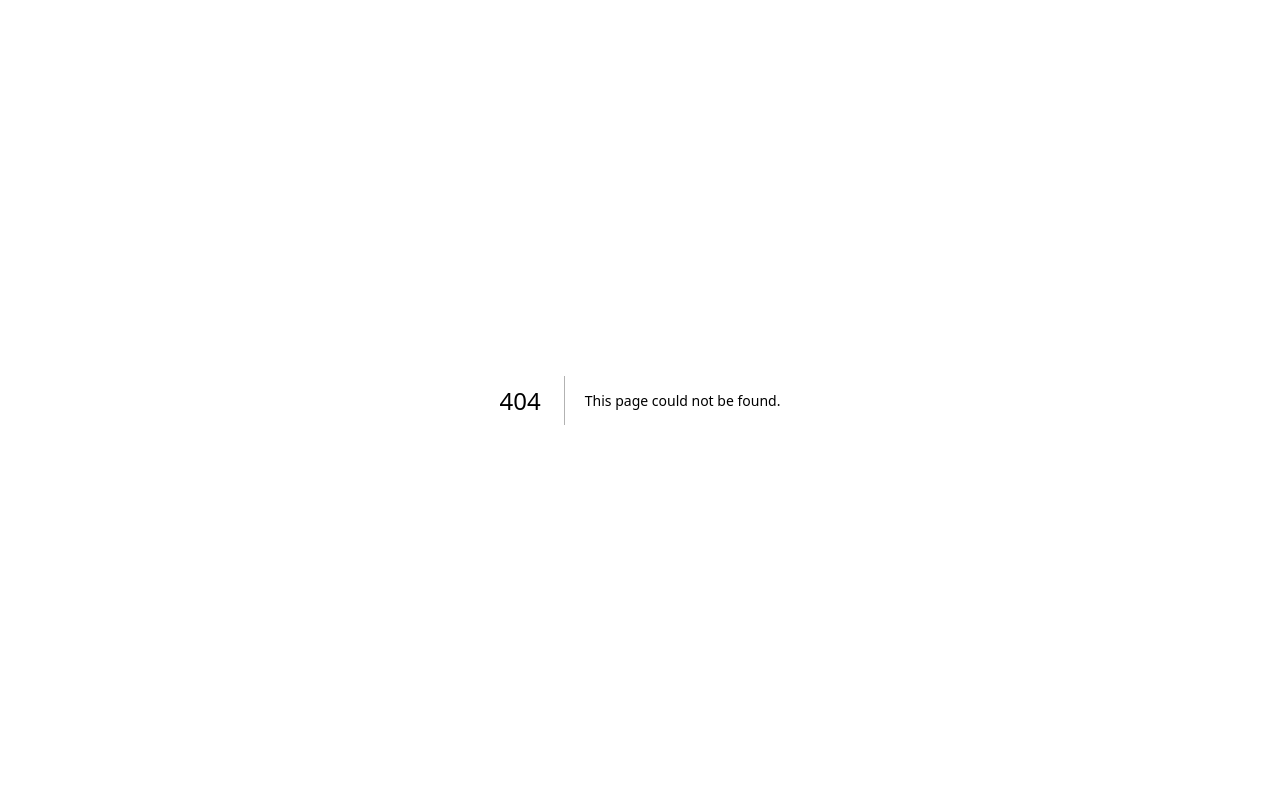
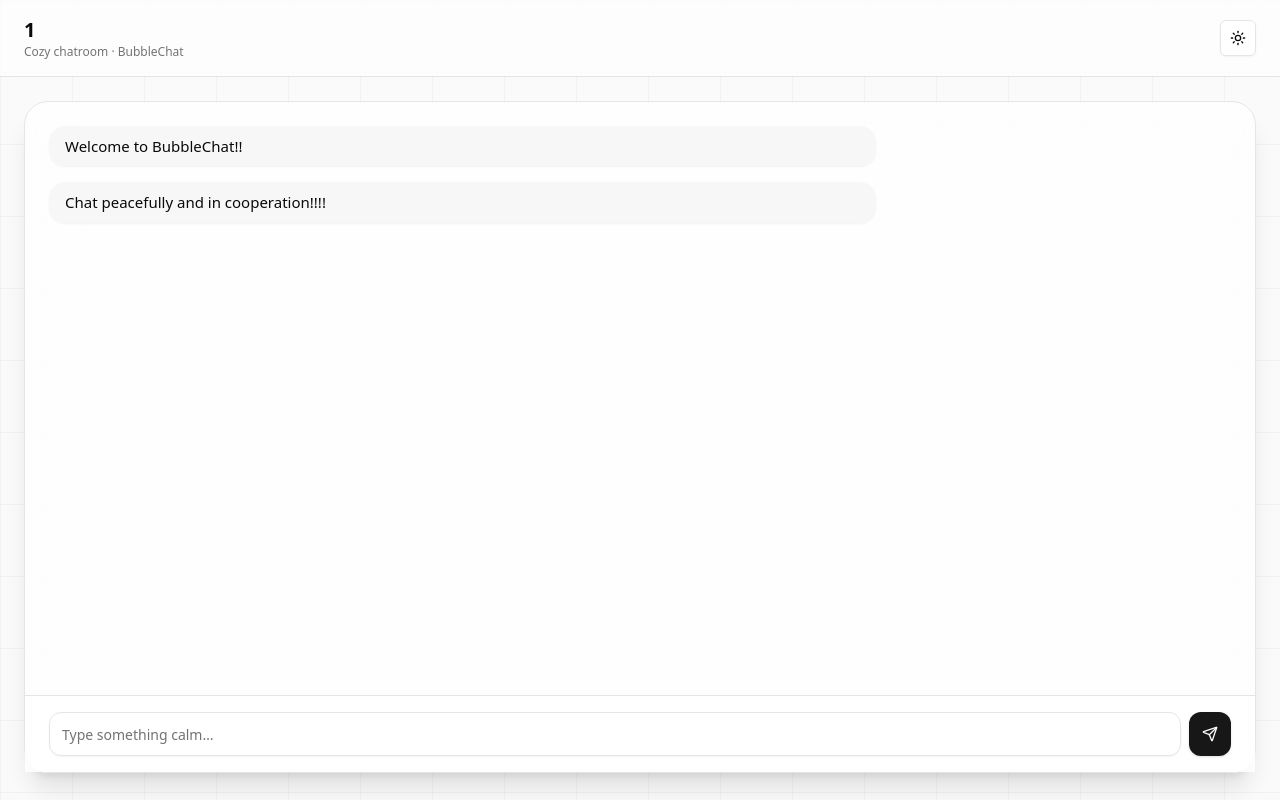
Before and after one commit to vedantchavare04/BubbleChat, a Next.js app in the folder apps/web/: page /chatrooms/rooms/1 in a window 1280 px wide. Before the commit this address had no page. Built offline with nearby package versions, Linux system fonts and the light colour scheme.

Commit message:
specific chatroom create

```diff
--- a/apps/web/app/chatrooms/page.tsx
+++ b/apps/web/app/chatrooms/page.tsx
@@ -4,6 +4,7 @@
 import { Card, CardContent } from "@/components/ui/card"
 import { Users, MessageCircle } from "lucide-react"
 import Navbar from "@/components/core_ui/navbar"
+import { useRouter } from "next/navigation"
 
 const CHAT_ROOMS = [
   {
@@ -45,6 +46,7 @@
 ]
 
 export default function ChatRoomsPage() {
+  const router = useRouter()
   return (
     <div className="relative min-h-screen w-full overflow-hidden">
       {/* background laytout*/}
@@ -98,9 +100,10 @@
                       <span>{room.members} online</span>
                     </div>
 
-                    <Button size="sm" className="rounded-xl px-4">
+                    <Button size="sm" className="rounded-xl px-4" onClick={() => router.push(`/chatrooms/rooms/${room.id}`)}>
                       Join Room
                     </Button>
+
                   </div>
                 </CardContent>
               </Card>
--- /dev/null
+++ b/apps/web/app/chatrooms/rooms/[roomsId]/page.tsx
@@ -0,0 +1,131 @@
+"use client"
+import { useParams } from "next/navigation"
+import { useState } from "react"
+import { motion } from "framer-motion"
+import { Send } from "lucide-react"
+import { Button } from "@/components/ui/button"
+import { Input } from "@/components/ui/input"
+import { cn } from "@/lib/utils"
+import ModeToggle from "@/components/core_ui/mode_toggle"
+
+type Message = {
+  id: number
+  text: string
+  mine?: boolean
+}
+
+export default function RoomPage() {
+  const { roomsId } = useParams<{ roomsId: string }>()
+  const [message, setMessage] = useState("")
+  const [messages, setMessages] = useState<Message[]>([
+    { id: 1, text: "Welcome to BubbleChat!!" },
+    { id: 2, text: "Chat peacefully and in cooperation!!!!" },
+  ])
+
+  if (!roomsId) {
+  return (
+    <div className="min-h-screen flex items-center justify-center">
+      <div className="flex flex-col items-center gap-4 rounded-2xl border bg-card/60 backdrop-blur-xl px-8 py-6 shadow-lg">
+
+        <p className="text-sm font-medium text-foreground">
+          Joining room
+        </p>
+
+        <div className="flex items-center gap-1">
+          <span className="h-1.5 w-1.5 rounded-full bg-muted-foreground animate-pulse" />
+          <span className="h-1.5 w-1.5 rounded-full bg-muted-foreground animate-pulse [animation-delay:150ms]" />
+          <span className="h-1.5 w-1.5 rounded-full bg-muted-foreground animate-pulse [animation-delay:300ms]" />
+        </div>
+
+        <p className="text-xs text-muted-foreground">
+          Preparing a cozy space for you
+        </p>
+      </div>
+    </div>
+  )
+}
+
+
+  function sendMessage() {
+    if (!message.trim()) return
+    setMessages((prev) => [
+      ...prev,
+      { id: Date.now(), text: message, mine: true },
+    ])
+    setMessage("")
+  }
+
+  return (
+    <div className="relative min-h-screen bg-background">
+
+    {/* background layout */}
+
+    <div className="fixed inset-0 z-0 pointer-events-none overflow-hidden">
+      <div className="absolute inset-0 bg-neutral-50 dark:bg-neutral-900" />
+
+      <div
+        className="absolute inset-0"
+        style={{
+          backgroundImage: `linear-gradient(to right,rgba(120,120,120,0.06) 1px,transparent 1px),linear-gradient( to bottom, rgba(120,120,120,0.06) 1px, transparent 1px ) `,
+          backgroundSize: "72px 72px",
+        }}
+      />
+
+      <div className="absolute -top-64 -left-64 h-[36rem] w-[36rem] rounded-full bg-emerald-400/12 blur-[160px]" />
+      <div className="absolute -bottom-64 -right-64 h-[36rem] w-[36rem] rounded-full bg-sky-400/12 blur-[160px]" />
+    </div>
+
+      {/* top navbar  */}
+      <div className="sticky top-0 z-20 backdrop-blur-md bg-background/60 border-b">
+        <div className="max-w-[1400px] mx-auto px-4 sm:px-6 py-4 flex items-center justify-between">
+          <div>
+            <h1 className="text-lg sm:text-xl font-semibold capitalize">
+              {roomsId.replace(/-/g, " ")}
+            </h1>
+            <p className="text-xs text-muted-foreground">
+              Cozy chatroom · BubbleChat
+            </p>
+          </div>
+          <ModeToggle />
+        </div>
+      </div>
+
+      {/* chat layout */}
+      <div className="relative z-10 max-w-[1400px] mx-auto px-2 sm:px-6 py-4 sm:py-6">
+        <div
+          className={cn( "relative rounded-2xl sm:rounded-3xl", "bg-card/70 backdrop-blur-xl border shadow-xl", "flex flex-col", "h-[calc(100vh-7rem)] sm:h-[calc(100vh-8rem)]"
+          )} >
+
+          {/* messages */}
+          <div className="flex-1 overflow-y-auto px-3 sm:px-6 py-4 sm:py-6 space-y-4">
+            {messages.map((msg) => (
+              <motion.div
+                key={msg.id}
+                initial={{ opacity: 0, y: 10 }}
+                animate={{ opacity: 1, y: 0 }}
+                transition={{ duration: 0.25 }}
+                className={cn("max-w-[85%] sm:max-w-[70%] rounded-2xl px-4 py-2 text-sm sm:text-[15px] leading-relaxed",
+                  msg.mine
+                    ? "ml-auto bg-emerald-500/90 text-white shadow"
+                    : "bg-muted/80 text-foreground shadow-sm"
+                )}
+              >
+                {msg.text}
+              </motion.div>
+            ))}
+          </div>
+
+          {/* input by user */}
+          <div className="border-t bg-card/80 backdrop-blur-md px-3 sm:px-6 py-3 sm:py-4">
+            <div className="flex items-center gap-2">
+              <Input value={message}  onChange={(e) => setMessage(e.target.value)}  placeholder="Type something calm…" onKeyDown={(e) => e.key === "Enter" && sendMessage()} className="rounded-xl h-10 sm:h-11" />
+              <Button onClick={sendMessage} size="icon" className="rounded-xl h-10 w-10 sm:h-11 sm:w-11" >
+                <Send size={16} />
+              </Button>
+            </div>
+          </div>
+        </div>
+      </div>
+    </div>
+  )
+}
--- a/apps/web/app/layout.tsx
+++ b/apps/web/app/layout.tsx
@@ -24,7 +24,7 @@
 }>) {
   return (
     <html lang="en" suppressHydrationWarning>
-      <body>
+      <body className="min-h-screen bg-background text-foreground">
         <Providers>
           {children}
         </Providers>
--- /dev/null
+++ b/apps/web/components/core_ui/mode_toggle.tsx
@@ -0,0 +1,35 @@
+"use client"
+import {
+  DropdownMenu,
+  DropdownMenuContent,
+  DropdownMenuItem,
+  DropdownMenuTrigger,
+} from "@/components/ui/dropdown-menu";
+import {
+  Moon,
+  Sun,
+} from "lucide-react"
+import { Button } from "@/components/ui/button"
+import { useTheme } from "next-themes"
+
+export default function ModeToggle() {
+  const { setTheme } = useTheme()
+
+  return (
+    <DropdownMenu>
+      <DropdownMenuTrigger asChild>
+        <Button variant="outline" size="icon">
+          <Sun className="h-[1.2rem] w-[1.2rem] dark:scale-0" />
+          <Moon className="absolute h-[1.2rem] w-[1.2rem] scale-0 dark:scale-100" />
+          <span className="sr-only">Toggle theme</span>
+        </Button>
+      </DropdownMenuTrigger>
+
+      <DropdownMenuContent align="end">
+        <DropdownMenuItem onClick={() => setTheme("light")}>Light</DropdownMenuItem>
+        <DropdownMenuItem onClick={() => setTheme("dark")}>Dark</DropdownMenuItem>
+        <DropdownMenuItem onClick={() => setTheme("system")}>System</DropdownMenuItem>
+      </DropdownMenuContent>
+    </DropdownMenu>
+  )
+}
--- a/apps/web/components/core_ui/mover.tsx
+++ b/apps/web/components/core_ui/mover.tsx
@@ -45,6 +45,10 @@
 const firstRow = reviews.slice(0, reviews.length / 2)
 const secondRow = reviews.slice(reviews.length / 2)
 
+function MarqueeSpacer() {
+  return <div className="w-2 shrink-1" />
+}
+
 function ReviewCard({
   img,
   name,
@@ -58,20 +62,10 @@
 }) {
   return (
     <figure
-      className={cn(
-        "relative w-64 shrink-0 cursor-pointer overflow-hidden rounded-2xl border p-4",
-        "border-zinc-200 bg-white/80 hover:bg-white dark:border-zinc-800 dark:bg-neutral-900/70 dark:hover:bg-neutral-900",
-        "backdrop-blur-md transition-colors"
-      )}
-    >
+      className={cn( "relative w-64 shrink-0 cursor-pointer overflow-hidden rounded-2xl border p-4", "border-zinc-200 bg-white/80 hover:bg-white dark:border-zinc-800 dark:bg-neutral-900/70 dark:hover:bg-neutral-900", "backdrop-blur-md transition-colors"
+      )} >
       <div className="flex items-center gap-2">
-        <img
-          src={img}
-          alt={name}
-          width={32}
-          height={32}
-          className="rounded-full"
-        />
+        <img src={img} alt={name} width={32} height={32} className="rounded-full" />
         <div className="flex flex-col">
           <figcaption className="text-sm font-medium text-zinc-900 dark:text-zinc-100">
             {name}
@@ -96,24 +90,20 @@
         <div className="relative flex flex-col gap-6 overflow-hidden rounded-3xl border border-zinc-200 bg-white/60 dark:border-zinc-800 dark:bg-neutral-900/60 backdrop-blur-xl py-12">
 
           {/* Row 1 */}
-          <Marquee
-            pauseOnHover
-            className="[--duration:28s] [--gap:1.25rem]"
-          >
+          <Marquee pauseOnHover className="[--duration:28s] [--gap:1.25rem]">
             {firstRow.map((review) => (
               <ReviewCard key={review.username} {...review} />
             ))}
+            <MarqueeSpacer />
+
           </Marquee>
 
           {/* Row 2 */}
-          <Marquee
-            reverse
-            pauseOnHover
-            className="[--duration:28s] [--gap:1.25rem]"
-          >
+          <Marquee reverse pauseOnHover className="[--duration:28s] [--gap:1.25rem]">
             {secondRow.map((review) => (
               <ReviewCard key={review.username} {...review} />
             ))}
+            <MarqueeSpacer />
           </Marquee>
 
           {/* Left fade */}
--- a/apps/web/components/ui/theme-provider.tsx
+++ b/apps/web/components/ui/theme-provider.tsx
@@ -7,5 +7,9 @@
   children,
   ...props
 }: React.ComponentProps<typeof NextThemesProvider>) {
-  return <NextThemesProvider {...props}>{children}</NextThemesProvider>
+  return (
+    <NextThemesProvider {...props}>
+      {children}
+    </NextThemesProvider>
+  )
 }
```
